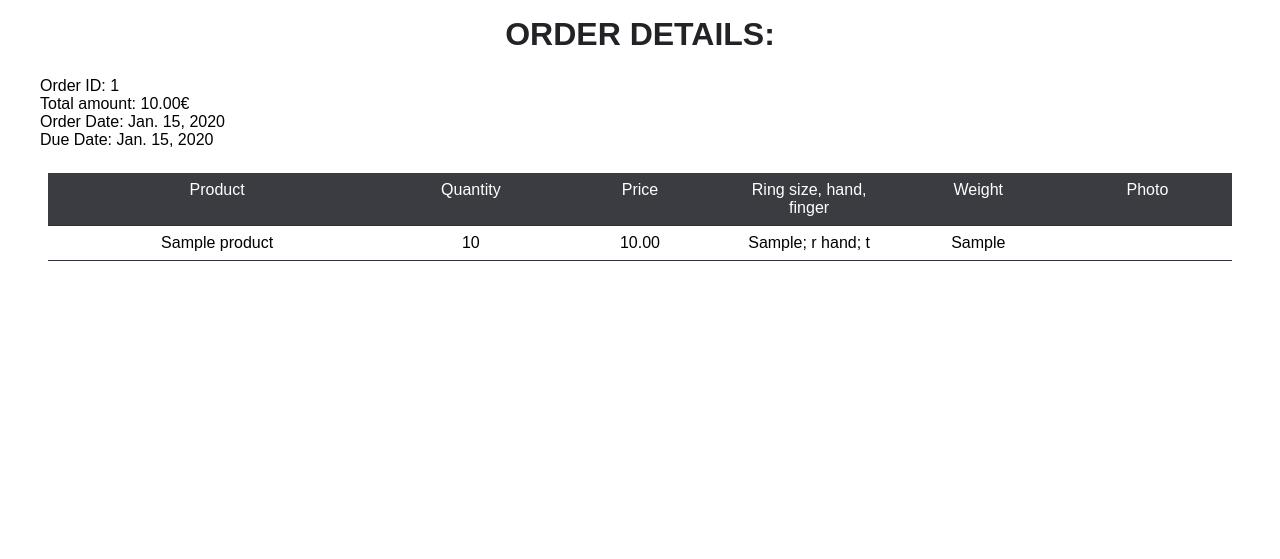
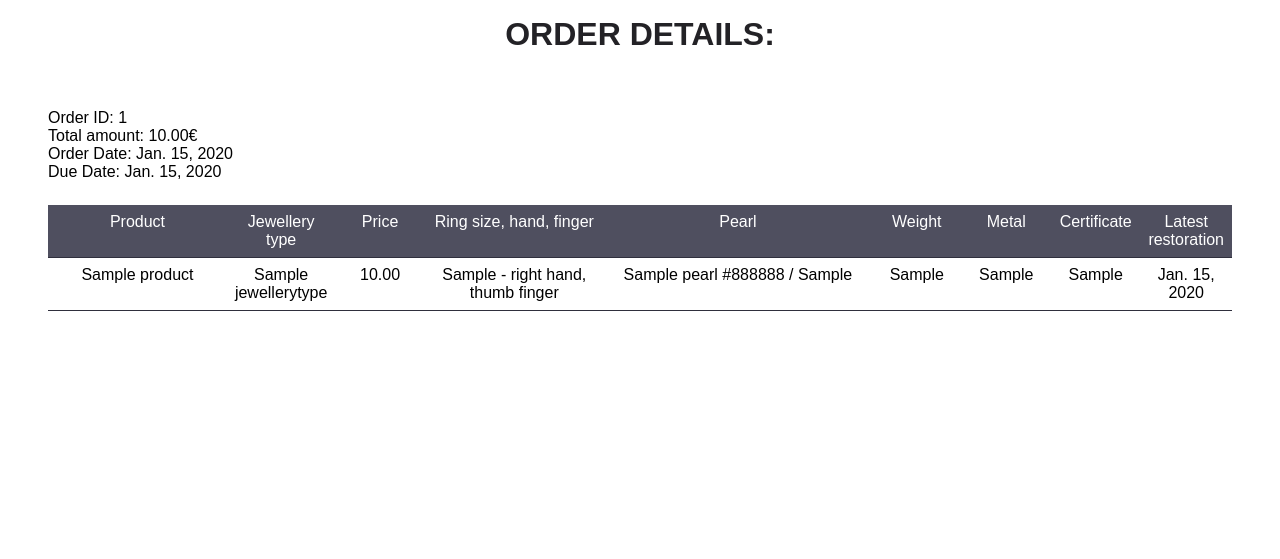
Before and after one commit to justinazymonaite/jewellery_shop_management_system, a Django app: page /order/1/ in a window 1280 px wide. Shown: the part 96-655 px from the top of the page. Run offline with Django 4.2, Linux system fonts and the light colour scheme; a user stored in the database is signed in; tables that the repository leaves empty hold one stand-in row (values such as "Sample post").

Commit message:
papildyti modeliai, patobulinti template

```diff
--- a/jewellery_shop_management/jewellery/admin.py
+++ b/jewellery_shop_management/jewellery/admin.py
@@ -10,7 +10,7 @@ class OrderLineInline(admin.StackedInline):
 
 
 class OrderLineAdmin(admin.ModelAdmin):
-    list_display = ('unique_id','order', 'product', 'quantity', 'hand', 'finger', 'ring_size', 'display_metal_type', 'weight')
+    list_display = ('unique_id','order', 'product', 'quantity','hand', 'finger', 'ring_size', 'display_metal_type', 'weight')
     ordering = ('order', 'unique_id')
     list_filter = ('order', 'product',)
     readonly_fields = ('unique_id',)
@@ -30,7 +30,7 @@ class OrderAdmin(admin.ModelAdmin):
 
 
 class ProductAdmin(admin.ModelAdmin):
-    list_display = ('name', 'display_category', 'price')
+    list_display = ('name', 'jewellery_type', 'display_category', 'price')
 
 
 class PearlAdmin(admin.ModelAdmin):
@@ -47,6 +47,7 @@ class CustomerAdmin(admin.ModelAdmin):
 
 admin.site.register(models.Pearl)
 admin.site.register(models.MetalType)
+admin.site.register(models.JewelleryType)
 admin.site.register(models.Category)
 admin.site.register(models.Product, ProductAdmin)
 admin.site.register(models.Customer, CustomerAdmin)
--- a/jewellery_shop_management/jewellery/models.py
+++ b/jewellery_shop_management/jewellery/models.py
@@ -36,6 +36,16 @@ class MetalType(models.Model):
         ordering = ['alloy']
 
 
+class JewelleryType(models.Model):
+    name = models.CharField(_("jewellery type"), max_length = 80, help_text=_("Enter the name of jewellery type"))
+
+    def __str__(self) -> str:
+        return self.name
+
+    class Meta:
+        ordering = ['name']
+
+
 class Category(models.Model):
     name = models.CharField(_("category"), max_length = 80, help_text=_("Enter the name of jewellery category"))
 
@@ -56,6 +66,7 @@ class Product(models.Model):
     name = models.CharField(_("product name"), max_length = 100)
     price = models.DecimalField(_("product price"), max_digits=18, decimal_places=2)
     image = models.ImageField(_("product image"), upload_to='product_images', blank=True, null=True)
+    jewellery_type = models.ForeignKey(JewelleryType, verbose_name=_("jewellery type"), on_delete=models.CASCADE, blank=True, null=True)
 
     def save(self, *args, **kwargs):
         super().save(*args, **kwargs)
@@ -71,7 +82,7 @@ class Product(models.Model):
     display_category.short_description = _('category(-ies)')
 
     def __str__(self) -> str:
-        return f"{self.name} {self.price}"
+        return f"{self.name} {self.jewellery_type}"
 
 
 class Customer(models.Model):
@@ -90,7 +101,7 @@ class Order(models.Model):
     STATUS_CHOICES = (
         ('n', _('new - not approved')),
         ('a', _('advance payment taken - approved')),
-        ('d', _('design stage')),
+        ('b', _('design stage')),
         ('m', _('manufacturing stage')),
         ('d', _('done but not picked up')),
         ('p', _('done and picked up')),
@@ -118,8 +129,20 @@ class Order(models.Model):
             total += line.total
         return total
 
+    # def save(self, *args, **kwargs ):
+    #     if not self._state.adding:
+    #         old = self.get_object(id=self.id)
+    #         if old.status != self.status and self.status == 'd':
+    #             print('siusti maila')
+    #     super().save(*args, **kwargs)
+
+
     def __str__(self) -> str:
         return f"{self.customer} - {self.due_date} - {self.total}"
+
+    # @classmethod
+    # def get_object(cls, id):
+    #     return cls.objects.get(id=id)
 
 
 class OrderLine(models.Model):
@@ -132,7 +155,7 @@ class OrderLine(models.Model):
         ('r', _("right")),
         ('l', _('left'))
     )
-    hand = models.CharField(_('hand'), max_length=1, choices=HAND_CHOICES, blank=True, null=True,)
+    hand = models.CharField(_('hand'), max_length=1, choices=HAND_CHOICES, blank=True, null=True)
     FINGER_CHOICES = (
         ('t', _("thumb")),
         ('i', _('index')),
@@ -140,16 +163,18 @@ class OrderLine(models.Model):
         ('r', _('ring')),
         ('p', _('pinky')),
     )
-    finger = models.CharField(_('finger'), max_length=1, choices=FINGER_CHOICES, blank=True, null=True,)
-    ring_size = models.CharField(_('ring_size'), max_length=20, blank=True, null=True,)
-    measurement = models.CharField(_('measurement'), max_length=200, blank=True, null=True,)
+    finger = models.CharField(_('finger'), max_length=1, choices=FINGER_CHOICES, blank=True, null=True)
+    ring_size = models.CharField(_('ring_size'), max_length=20, blank=True, null=True)
+    measurement = models.CharField(_('measurement'), max_length=200, blank=True, null=True)
     metal_type = models.ManyToManyField(MetalType, verbose_name=_("metal type(s)"))
-    pearl = models.ManyToManyField(Pearl, verbose_name=_("pearl(s)"), blank=True,)
+    pearl = models.ManyToManyField(Pearl, verbose_name=_("pearl(s)"), blank=True)
     weight = models.CharField(_('weight'), max_length=200, blank=True, null=True)
     photo = models.ImageField(_("photo"), upload_to='product_photos', blank=True, null=True)
     specification = models.TextField(_("specification"), max_length=2000, blank=True, null=True, help_text=_("Enter preferred specifications for this product"))
     engraving = models.TextField(_('engraving text'),  max_length=150, blank=True, null=True)
     engraving_file = models.FileField(_("engraving file"), upload_to='engraving_files', blank=True, null=True)
+    certificate = models.CharField(_('certificate'), max_length=20, blank=True, null=True)
+    restoration = models.DateField(_("restoration date"), blank=True, null=True)
 
     @property
     def total(self):
@@ -173,6 +198,9 @@ class OrderLine(models.Model):
         return ', '.join(metal_type.alloy for metal_type in self.metal_type.all())
     display_metal_type.short_description = _("metal type(s)")
 
+    def display_pearl(self) -> str:
+        return ', '.join(f"{pearl.type_name} {pearl.color} / {pearl.size}"  for pearl in self.pearl.all())
+    display_pearl.short_description = _("pearl(s)")
 
 class ReviewProduct(models.Model):
     customer = models.ForeignKey(get_user_model(), verbose_name=_('customer'), on_delete=models.CASCADE, related_name='product_reviews')
--- a/jewellery_shop_management/jewellery/static/jewellery/css/base.css
+++ b/jewellery_shop_management/jewellery/static/jewellery/css/base.css
@@ -173,17 +173,13 @@ ul li.product {
 }
 
 img {
-    max-width: 85%;
+    max-width: 95%;
     height: auto;
 }
 
 img:hover {
-    max-width: 90%;
+    max-width: 100%;
     position: relative;
-    z-index: 1;
-    transition-duration: 0.3s;
-    transition-timing-function: linear;
-    gap: 0rem;
 }
 
 table {
@@ -215,18 +211,17 @@ table {
 }
 
 .my_orders_table {
-    grid-template-columns: 2fr 1fr 1fr 1fr 1fr 1fr;
+    grid-template-columns: 1fr 1fr 2fr 1fr 1fr;
 }
 
 .order_table {
-    grid-template-columns: 2fr 1fr 1fr 1fr 1fr 1fr;
+    grid-template-columns: 2fr 1fr 1fr 2fr 3fr 1fr 1fr 1fr 1fr;
 }
 
 .table_grid_cell {
     display: inline-block;
     align-self: stretch;
     justify-self: stretch;
-    background-color: rgba(255, 255, 255, 0.2);
     padding: 0.5rem;
     border-bottom: 1px solid rgb(47, 47, 61);
 }
@@ -236,8 +231,13 @@ table {
 }
 
 .dark {
-    background-color: rgb(59, 59, 66);
-    color: white;
+    background-color:  rgb(79, 79, 95);
+    color: rgb(255, 255, 255);
+}
+
+.order-details {
+    margin-left: 8px;
+    margin-top: 3rem;
 }
 
 .overdue {
@@ -251,10 +251,12 @@ table {
 
 .alert-error {
     color: rgb(184, 35, 35);
+    font-weight: bold;
 }
 
 .alert-success {
     color:  rgb(47, 47, 61);
+    font-weight: bold;
 }
 
 .float_right {
@@ -272,7 +274,6 @@ table {
 }
 
 .review_form {
-    background-color: rgba(255, 255, 255, 0.4);
     border-bottom: 3px solid rgb(47, 47, 61);
 }
 
@@ -290,18 +291,18 @@ table {
 
 .button {
     background-color: rgb(148, 148, 158);
-    color:rgb(47, 47, 61) ;
+    color: rgb(47, 47, 61);
     border-radius: 0.25rem;
     padding: 0.25rem;
     text-decoration: none;
 }
 
 .button:hover{
-    background-color: rgba(255, 255, 255, 0.3);
+    background-color: rgba(143, 143, 143, 0.3);
 }
 
 .product_review h4 img {
-    max-height: 1.5rem;
+    max-height: 2.5rem;
     border-radius: 0.5rem;
     margin-right: 0.5rem;
     float: left;
--- a/jewellery_shop_management/jewellery/templates/jewellery/order_detail.html
+++ b/jewellery_shop_management/jewellery/templates/jewellery/order_detail.html
@@ -4,7 +4,7 @@
 {% block content %}
 <h1>{% trans "Order details" %}:</h1>
 {% if object.order_lines.count > 0 %}
-<ul>
+<ul class="order-details">
 <li>{% trans "Order ID" %}: {{ object.order_lines.first.order.id }}</li>
 <li>{% trans "Total amount" %}: {{object.order_lines.first.order.total }}€</li>
 <li>{% trans "Order Date" %}: {{ object.order_lines.first.order.date }}</li>
@@ -13,18 +13,24 @@
 {% endif %}
 <div class="table_grid order_table">
     <div class="table_grid_cell center dark">{% trans "Product" %}</div>
-    <div class="table_grid_cell center dark">{% trans "Quantity" %}</div>
+    <div class="table_grid_cell center dark">{% trans "Jewellery type" %}</div>
     <div class="table_grid_cell center dark">{% trans "Price" %}</div>
     <div class="table_grid_cell center dark">{% trans "Ring size, hand, finger" %}</div>
+    <div class="table_grid_cell center dark">{% trans "Pearl" %}</div>
     <div class="table_grid_cell center dark">{% trans "Weight" %}</div>
-    <div class="table_grid_cell center dark">{% trans "Photo" %}</div>
+    <div class="table_grid_cell center dark">{% trans "Metal" %}</div>
+    <div class="table_grid_cell center dark">{% trans "Certificate" %}</div>
+    <div class="table_grid_cell center dark">{% trans "Latest restoration" %}</div>
     {% for line in object.order_lines.all %}
         <div class="table_grid_cell center">{{ line.product.name }}</div>
-        <div class="table_grid_cell center">{{ line.quantity }}</div>
+        <div class="table_grid_cell center">{{ line.product.jewellery_type }}</div>
         <div class="table_grid_cell center">{{ line.price }}</div>
-        <div class="table_grid_cell center">{{ line.ring_size }}; {{ line.hand }} {% trans "hand" %}; {{ line.finger }}</div>
+        <div class="table_grid_cell center">{% if line.ring_size %}{{ line.ring_size }} - {{ line.get_hand_display }} {% trans "hand" %}, {{ line.get_finger_display }} {% trans "finger" %}{% endif %}</div>
+        <div class="table_grid_cell center">{% if line.pearl %}{{ line.display_pearl }}{% endif %}</div>
         <div class="table_grid_cell center">{{ line.weight }}</div>
-        <div class="table_grid_cell center"><img src="{{ object.photo.url }}"></div>
+        <div class="table_grid_cell center">{{ line.display_metal_type }}</div>
+        <div class="table_grid_cell center">{{ line.certificate }}</div>
+        <div class="table_grid_cell center">{% if line.restoration %}{{ line.restoration }}{% endif %}</div>
 
 
     {% endfor %}
--- a/jewellery_shop_management/jewellery/templates/jewellery/product_detail.html
+++ b/jewellery_shop_management/jewellery/templates/jewellery/product_detail.html
@@ -27,6 +27,8 @@
             <div class='product_review'>
                 <h4>{% if review.customer.profile.photo %}
                         <img src="{{ review.customer.profile.photo.url }}">
+                    {% else %}
+                        <img src="{% static 'jewellery/img/defaultphoto.jpg' %}">
                     {% endif %}
                     {{ review.customer }}<span class='float_right'>{{ review.created_at }}</span></h4>
                 <p>{{ review.review }}</p>
--- a/jewellery_shop_management/jewellery/urls.py
+++ b/jewellery_shop_management/jewellery/urls.py
@@ -3,7 +3,6 @@ from . import views
 
 urlpatterns = [
     path('', views.index, name='index'),
-    path('categories/', views.CategoriesMixin, name='categories'),
     path('products/', views.ProductListView.as_view(), name='products'),
     path('product/<int:pk>/', views.ProductDetailView.as_view(), name='product'),
     path('my_orders/', views.OrderListView.as_view(), name='user_orders'),
```
Also changed, not shown: jewellery_shop_management/jewellery/templates/jewellery/base.html (+4 -4 lines), jewellery_shop_management/jewellery/templates/jewellery/order_list.html (+5 -10 lines), jewellery_shop_management/jewellery/migrations/0008_orderline_certificate_alter_order_status_and_more.py (added), jewellery_shop_management/jewellery/migrations/0009_jewellerytype_product_jewellery_type.py (added), jewellery_shop_management/jewellery/migrations/0010_orderline_restoration.py (added).
